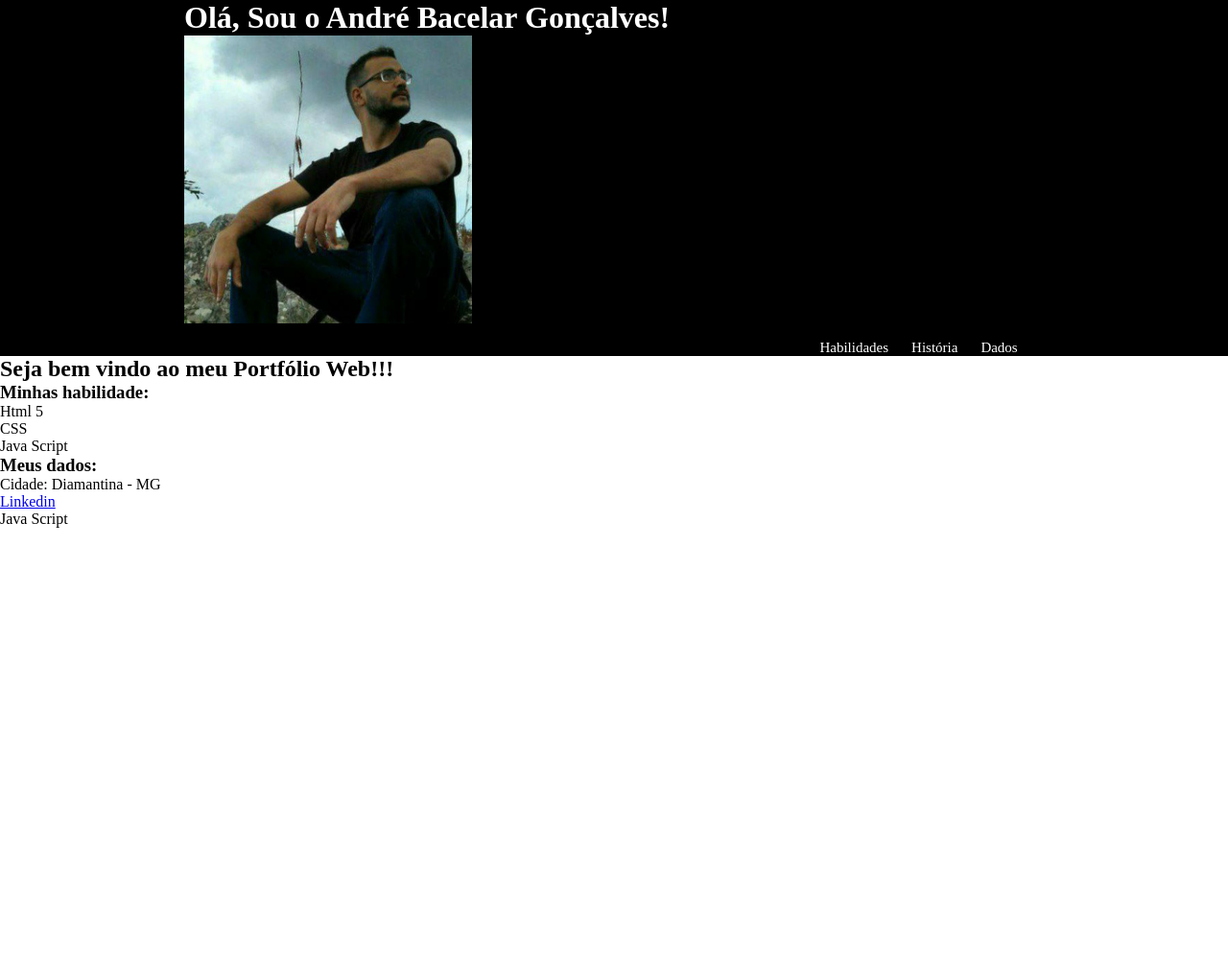
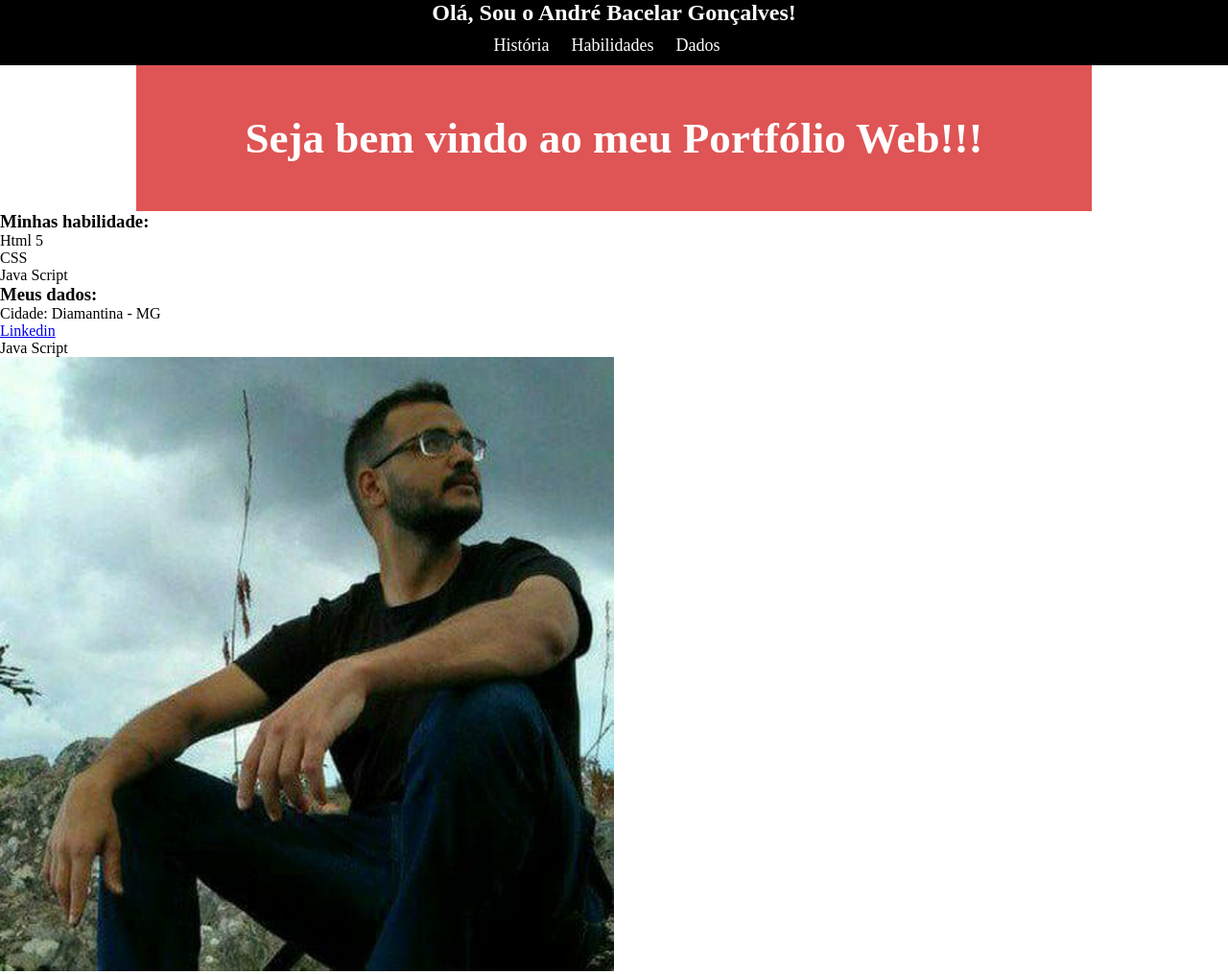
Before and after one commit to Andrebgsi/andrebgsi.github.io, a plain HTML site: page index.html in a window 1280 px wide. Shown: the whole page at 96% size. Before the commit the page ends 800 px from the top, so only its background shows below. Drawn offline with Linux system fonts and the light colour scheme.

Commit message:
Inicio do index

```diff
--- a/index.html
+++ b/index.html
@@ -11,17 +11,18 @@
     <div class="header-container">
         <div class="header">
             <h1>Olá, Sou o André Bacelar Gonçalves!</h1>
-            <img src="img/photo.jpg" alt="foto">
+
             <ul>
+                <li>História</li>
                 <li>Habilidades</li>
-                <li>História</li>
                 <li>Dados</li>
             </ul>
         </div>
     </div>
-
+    <div class="faixa">
+        <h2>Seja bem vindo ao meu Portfólio Web!!!</h2>
+    </div>
     <div>
-        <h2>Seja bem vindo ao meu Portfólio Web!!!</h2>
         <div>
             <h3>Minhas habilidade:</h3>
             <ul>
@@ -38,5 +39,7 @@
         </ul>
         </div>
     </div>
+
+    <img src="img/photo.jpg" alt="foto">
 </body>
 </html>
--- a/style.css
+++ b/style.css
@@ -14,6 +14,8 @@
     color: white;
     width: 70%;
     margin: auto;
+    font-size: 12px;
+    text-align: center;
 }
 
 .header img {
@@ -23,12 +25,26 @@
 
 .header ul {
     display: inline-block;
-    padding-left: 40%;
+    padding-right: 15px;
 }
 
 .header li {
     display: inline-block;
     padding-right: 20px;
-    font-size: 15px;
+    font-size: 18px;
+    text-align: center;
+
+    padding: 10px;
+    border: 2px;
+    border-radius: 10px;
+}
+
+.faixa {
+    background-color: #df5454;
+    width: 70%;
+    margin: auto;
+    padding: 50px;
+    color: white;
+    font-size: 30px;
     text-align: center;
 }
```
